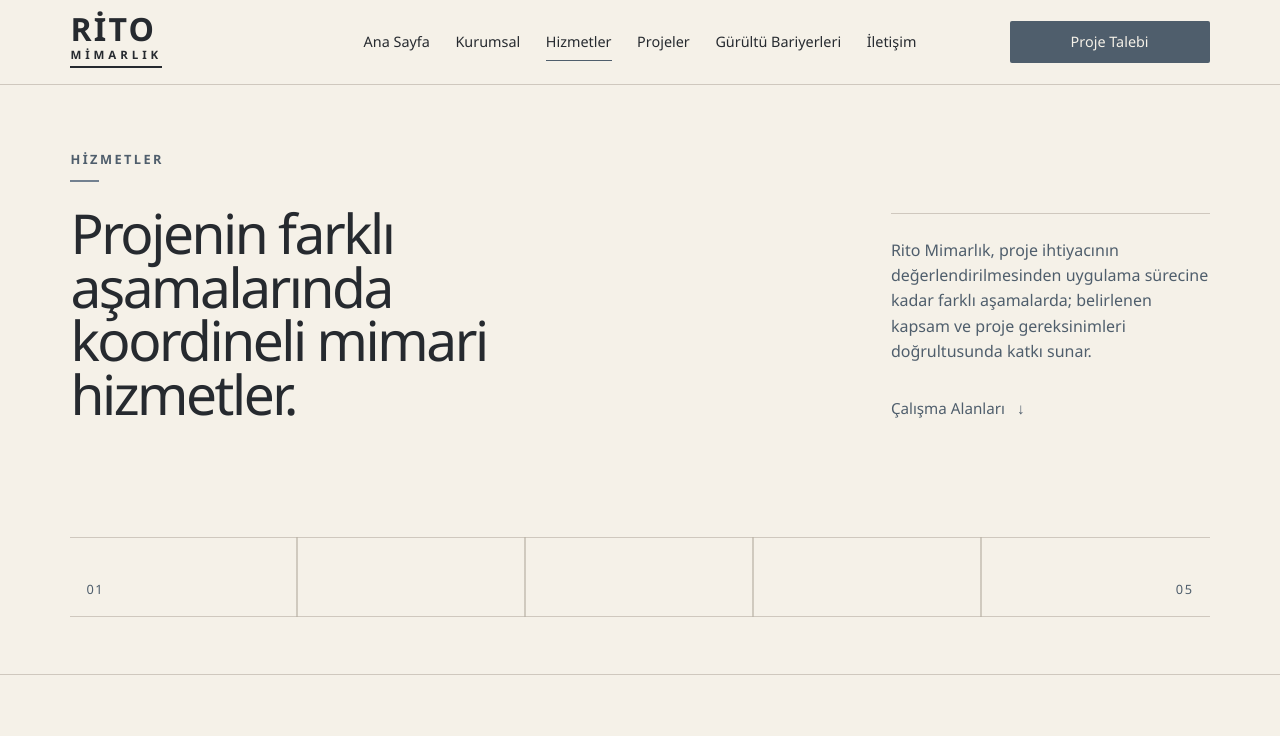
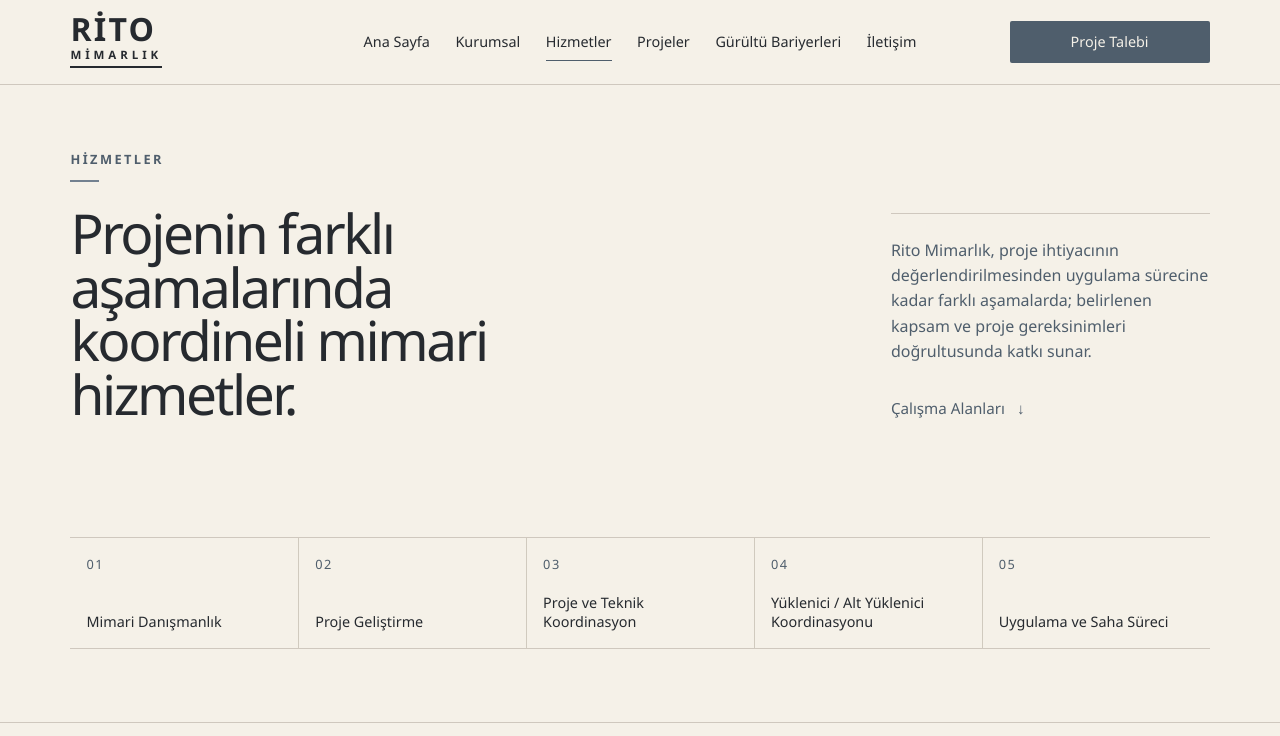
Before and after one commit to fenn-core/rito-mimarlik-web, a plain HTML site: page services/index.html in a window 1280 px wide. Shown: the top 736 px of the page. Drawn offline with Linux system fonts and the light colour scheme.

Commit message:
fix bugs in services

```diff
--- a/css/pages/projects.css
+++ b/css/pages/projects.css
@@ -190,6 +190,7 @@
 
 .portfolio-metadata :is(dt, dd) {
   margin: 0;
+  padding: 0;
 }
 
 .portfolio-metadata dt {
@@ -311,7 +312,7 @@
   }
 }
 
-@media (max-width: 58rem) {
+@media (max-width: 57.999rem) {
   .projects-hero-grid,
   .portfolio-intro-grid,
   .projects-barrier-grid {
@@ -332,7 +333,6 @@
     font-size: clamp(2.55rem, 13vw, 3.5rem);
   }
 
-  .portfolio-grid,
   .documentation-grid {
     grid-template-columns: 1fr;
   }
--- a/css/pages/services.css
+++ b/css/pages/services.css
@@ -29,19 +29,41 @@
 }
 
 .services-hero-field {
+  display: grid;
+  min-height: 7rem;
+  grid-column: 1 / -1;
+  margin-top: clamp(1rem, 3vw, 3rem);
+  padding: 0;
+  grid-template-columns: repeat(5, minmax(0, 1fr));
+  border-block: 1px solid var(--color-border);
+  list-style: none;
+  color: var(--color-slate);
+}
+
+.services-hero-field li {
   display: flex;
-  min-height: 5rem;
-  grid-column: 1 / -1;
+  min-width: 0;
+  flex-direction: column;
   justify-content: space-between;
-  align-items: flex-end;
-  margin-top: clamp(1rem, 3vw, 3rem);
   padding: var(--space-3);
-  border-block: 1px solid var(--color-border);
-  background:
-    linear-gradient(90deg, transparent 0 19.8%, var(--color-border) 19.8% 20%, transparent 20% 39.8%, var(--color-border) 39.8% 40%, transparent 40% 59.8%, var(--color-border) 59.8% 60%, transparent 60% 79.8%, var(--color-border) 79.8% 80%, transparent 80%);
-  color: var(--color-slate);
+  border-left: 1px solid var(--color-border);
+}
+
+.services-hero-field li:first-child {
+  border-left: 0;
+}
+
+.services-hero-field span {
   font-size: var(--font-size-meta);
   letter-spacing: 0.12em;
+}
+
+.services-hero-field strong {
+  max-width: 14rem;
+  color: var(--color-graphite);
+  font-size: var(--font-size-small);
+  font-weight: 500;
+  line-height: 1.35;
 }
 
 .service-areas {
@@ -279,6 +301,11 @@
     grid-template-columns: 1fr;
   }
 
+  .services-hero-field {
+    overflow-x: auto;
+    grid-template-columns: repeat(5, minmax(9rem, 1fr));
+  }
+
   .coordination-participants li {
     grid-template-columns: 3rem minmax(10rem, 0.55fr) 1fr;
   }
--- a/services/index.html
+++ b/services/index.html
@@ -9,7 +9,7 @@
   <title>Mimari Danışmanlık ve Proje Hizmetleri | Rito Mimarlık</title>
   <link rel="stylesheet" href="/css/base.css" />
   <link rel="stylesheet" href="/css/components.css" />
-  <link rel="stylesheet" href="/css/pages/services.css" />
+  <link rel="stylesheet" href="/css/pages/services.css?v=20260818-visual-fix" />
 </head>
 
 <body>
@@ -49,9 +49,13 @@
           </p>
           <a class="text-link" href="#service-areas">Çalışma Alanları <span aria-hidden="true">↓</span></a>
         </div>
-        <div class="services-hero-field" aria-hidden="true">
-          <span>01</span><span>05</span>
-        </div>
+        <ol class="services-hero-field" aria-label="Hizmet aşamaları">
+          <li><span>01</span><strong>Mimari Danışmanlık</strong></li>
+          <li><span>02</span><strong>Proje Geliştirme</strong></li>
+          <li><span>03</span><strong>Proje ve Teknik Koordinasyon</strong></li>
+          <li><span>04</span><strong>Yüklenici / Alt Yüklenici Koordinasyonu</strong></li>
+          <li><span>05</span><strong>Uygulama ve Saha Süreci</strong></li>
+        </ol>
       </div>
     </section>
 
```
Also changed, not shown: projects/index.html (+1 -1 lines).
